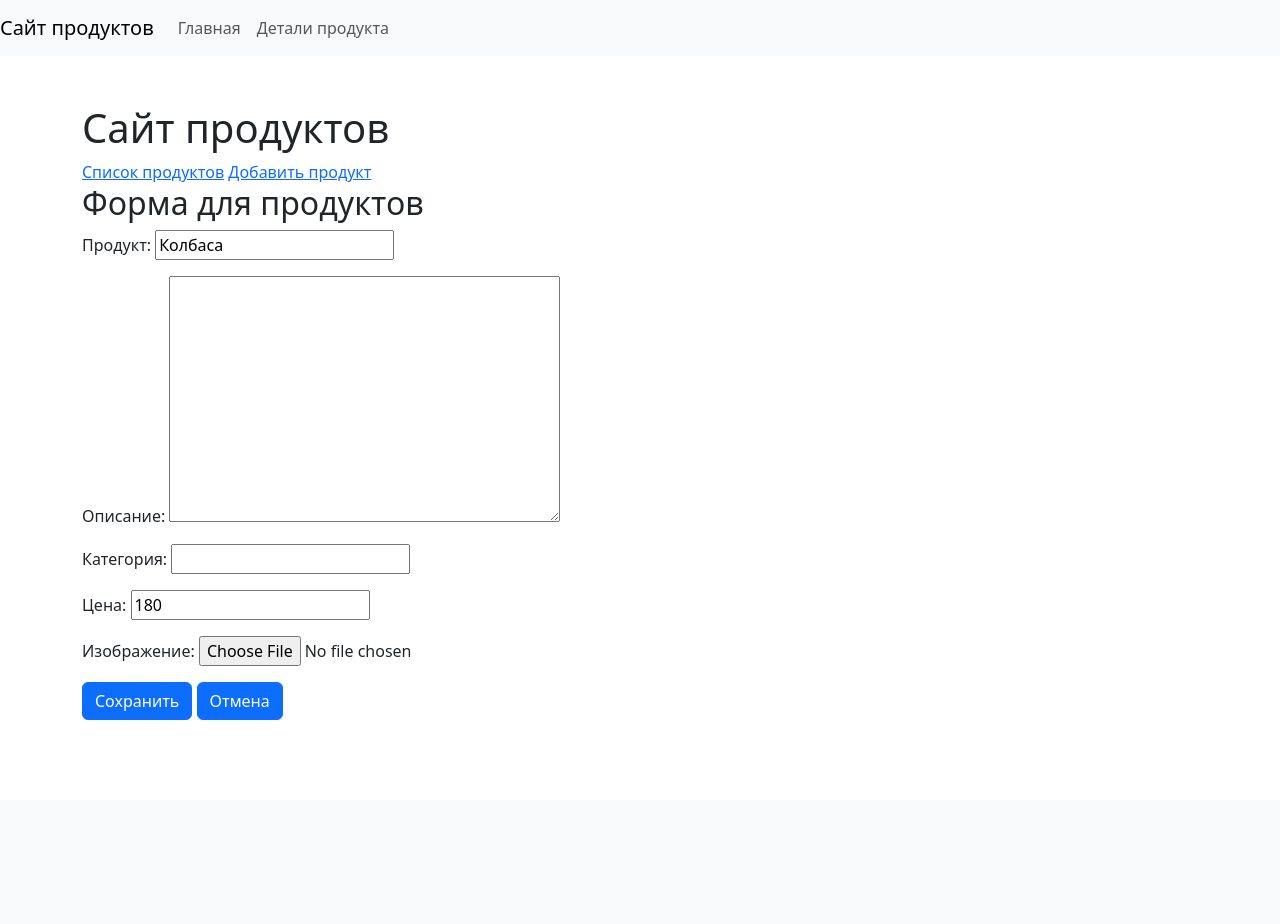
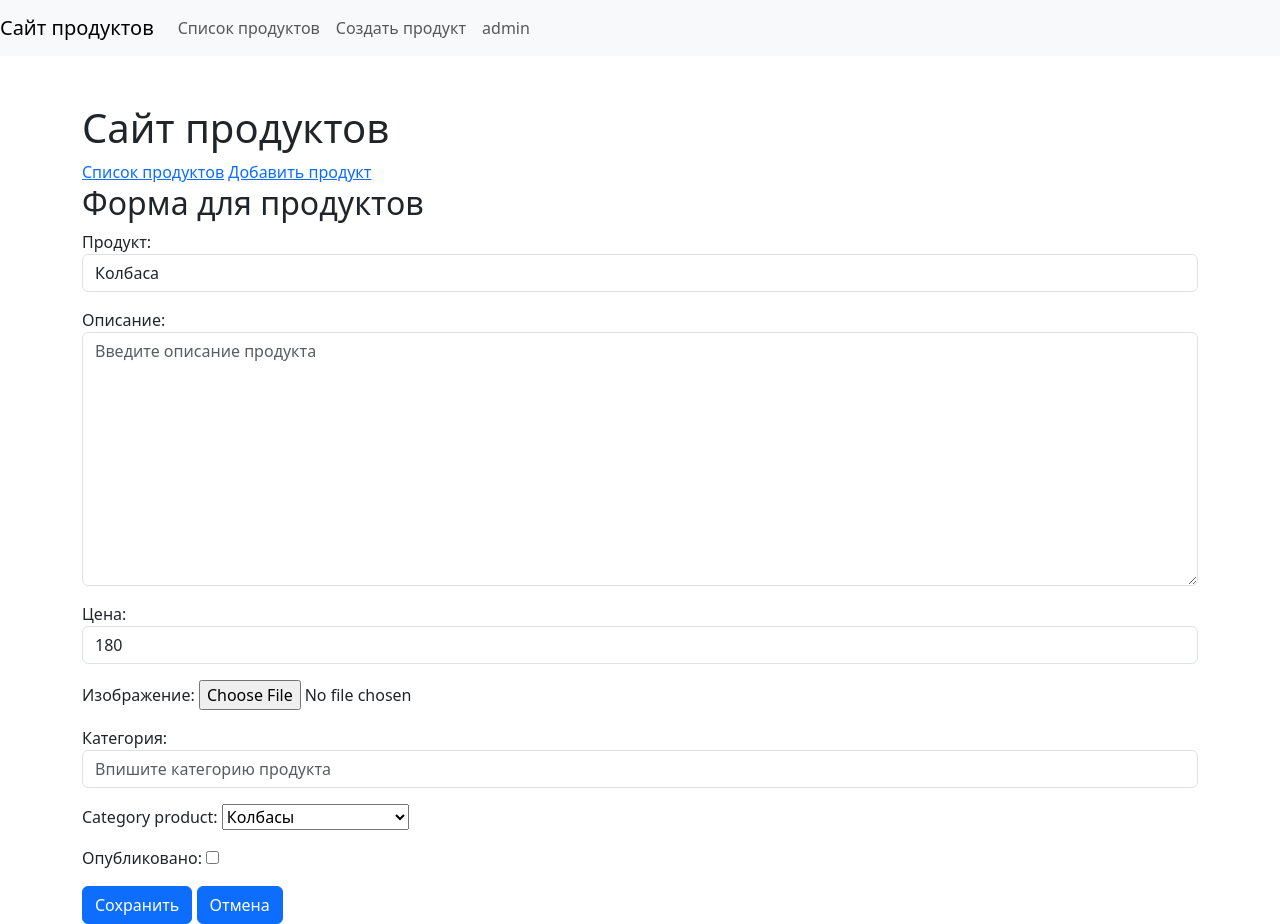
Before and after one commit to RuslanBLV/Django, a Django app: page /catalog/product/update/5/ in a window 1280 px wide. Before the commit the page ends 720 px from the top, so only its background shows below. Run offline with Django 5.2, Linux system fonts and the light colour scheme; data comes from the database, SQL or seed files in the repository; some libraries are stand-ins or nearby versions.

Commit message:
готовый проект

```diff
--- /dev/null
+++ b/catalog/forms.py
@@ -0,0 +1,49 @@
+from django import forms
+from .models import Product
+
+
+class ProductForm(forms.ModelForm):
+    class Meta:
+        model = Product
+        fields = ['name', 'description', 'price', 'image', 'category', 'category_product', 'is_published',]
+
+    def __init__(self, *args, **kwargs):
+        super(ProductForm, self).__init__(*args, **kwargs)
+
+        self.fields['name'].widget.attrs.update({
+            'class': 'form-control',
+            'placeholder': 'Введите название продукта'
+        })
+        self.fields['description'].widget.attrs.update({
+            'class': 'form-control',
+            'placeholder': 'Введите описание продукта'
+        })
+        self.fields['price'].widget.attrs.update({
+            'class': 'form-control',
+            'placeholder': 'Введите цену продукта'
+        })
+        self.fields['category'].widget.attrs.update({
+            'class': 'form-control',
+            'placeholder': 'Впишите категорию продукта'
+        })
+
+    def clean(self):
+        name = self.cleaned_data.get('name')
+        description = self.cleaned_data.get('description')
+        category = self.cleaned_data.get('category')
+
+        for word in ['казино', 'криптовалюта', 'крипта', 'биржа', 'дешево', 'бесплатно','обман', 'полиция', 'радар']:
+            word_lower = word.lower()
+            if name.lower() == word_lower:
+                self.add_error('name', 'Некорректное слово')
+            if description.lower() == word_lower:
+                self.add_error('description', 'Некорректное слово')
+            if category.lower() == word_lower:
+                self.add_error('category', 'Некорректное слово')
+
+    def clean_price(self):
+        price = self.cleaned_data.get('price')
+
+        if price < 0:
+            self.add_error('price', 'Цена не может быть отрицательной')
+        return price
--- a/catalog/templates/catalog/base.html
+++ b/catalog/templates/catalog/base.html
@@ -15,10 +15,13 @@
         <div class="collapse navbar-collapse" id="navbarNav">
             <ul class="navbar-nav">
                 <li class="nav-item active">
-                    <a class="nav-link" href="/catalog/">Главная</a>
+                    <a class="nav-link" href="/catalog/product/list/">Список продуктов</a>
                 </li>
                 <li class="nav-item">
-                    <a class="nav-link" href="/catalog/product_detail/25/">Детали продукта</a>
+                    <a class="nav-link" href="/catalog/product/create/">Создать продукт</a>
+                </li>
+                <li class="nav-item">
+                    <a class="nav-link" href="/admin/">admin</a>
                 </li>
             </ul>
         </div>
--- a/catalog/views.py
+++ b/catalog/views.py
@@ -6,12 +6,13 @@ from django.views.generic import ListView, DetailView
 from django.urls import reverse
 from catalog.models import Product
 from django.views import View
+from catalog.forms import ProductForm
 
 
 class ProductCreateView(CreateView):
     """Представление для создания нового продукта"""
     model = Product
-    fields = ['name', 'description', 'image', 'price', 'category_product', 'views_counter',]
+    form_class = ProductForm
     template_name = 'catalog/product_form.html'
     success_url = reverse_lazy('catalog:product_list')
 
@@ -44,7 +45,7 @@ class ProductDetailView(DetailView):
 class ProductUpdateView(UpdateView):
     """Представление для редактирования продукта"""
     model = Product
-    fields = ['name', 'description', 'category', 'price', 'image']
+    form_class = ProductForm
     template_name = 'catalog/product_form.html'
 
     def get_success_url(self):
```
Also changed, not shown: media/media/photos/Картошка.webp (added), media/media/photos/Куриный_фарш.png (added), media/media/photos/Семга_2FxrJwQ.png (added), media/media/photos/Семга_a26c3D6.png (added), media/media/photos/Сосиски_DCJ7Ynz.png (added), media/media/photos/Сосиски_HupRNAL.png (added), media/media/photos/Сосиски_KJpyc2r.png (added), media/media/photos/Сосиски_eyFQILW.png (added), media/media/photos/Сосиски_kJXZSkg.png (added), media/media/photos/Сосиски_vSkbofv.png (added), media/media/photos/картошка_jIVFtU0.png (added).
